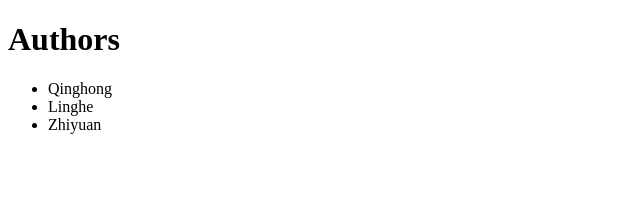
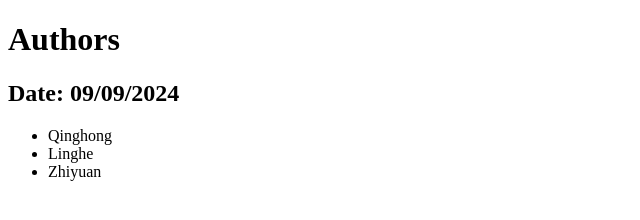
Before and after one commit to Stephen-Fan/5117_Lecture1, a plain HTML site: page index.html in a window 1280 px wide. Shown: the whole page, without its empty margins (0-640 px from the left). Drawn offline with Linux system fonts and the light colour scheme.

Commit message:
Update index.html
1

```diff
--- a/index.html
+++ b/index.html
@@ -6,6 +6,7 @@
 <body>
 
 <h1>Authors</h1>
+<h2>Date: 09/09/2024</h2>
 <ul>
   <li>Qinghong</li>
   <li>Linghe</li>
```
